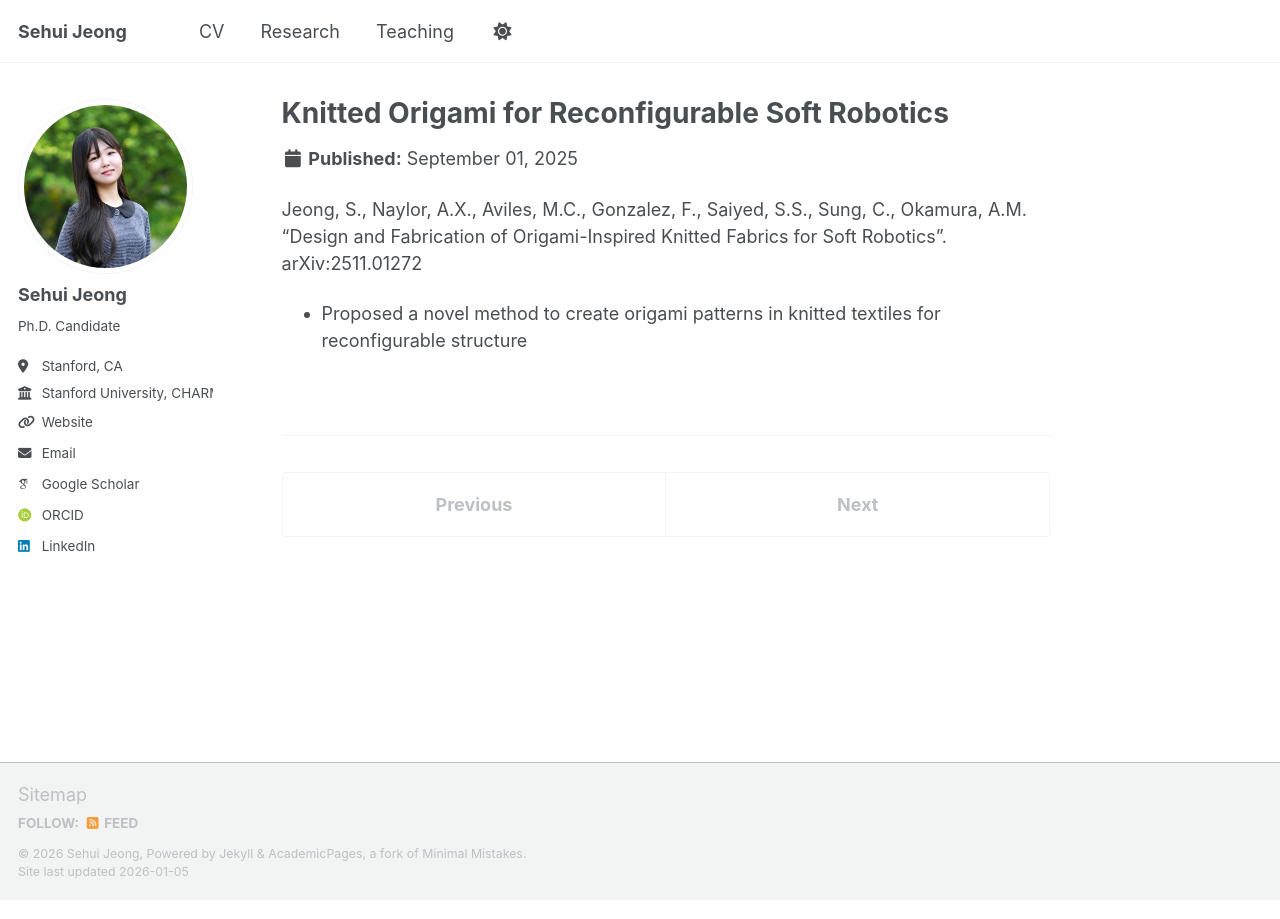
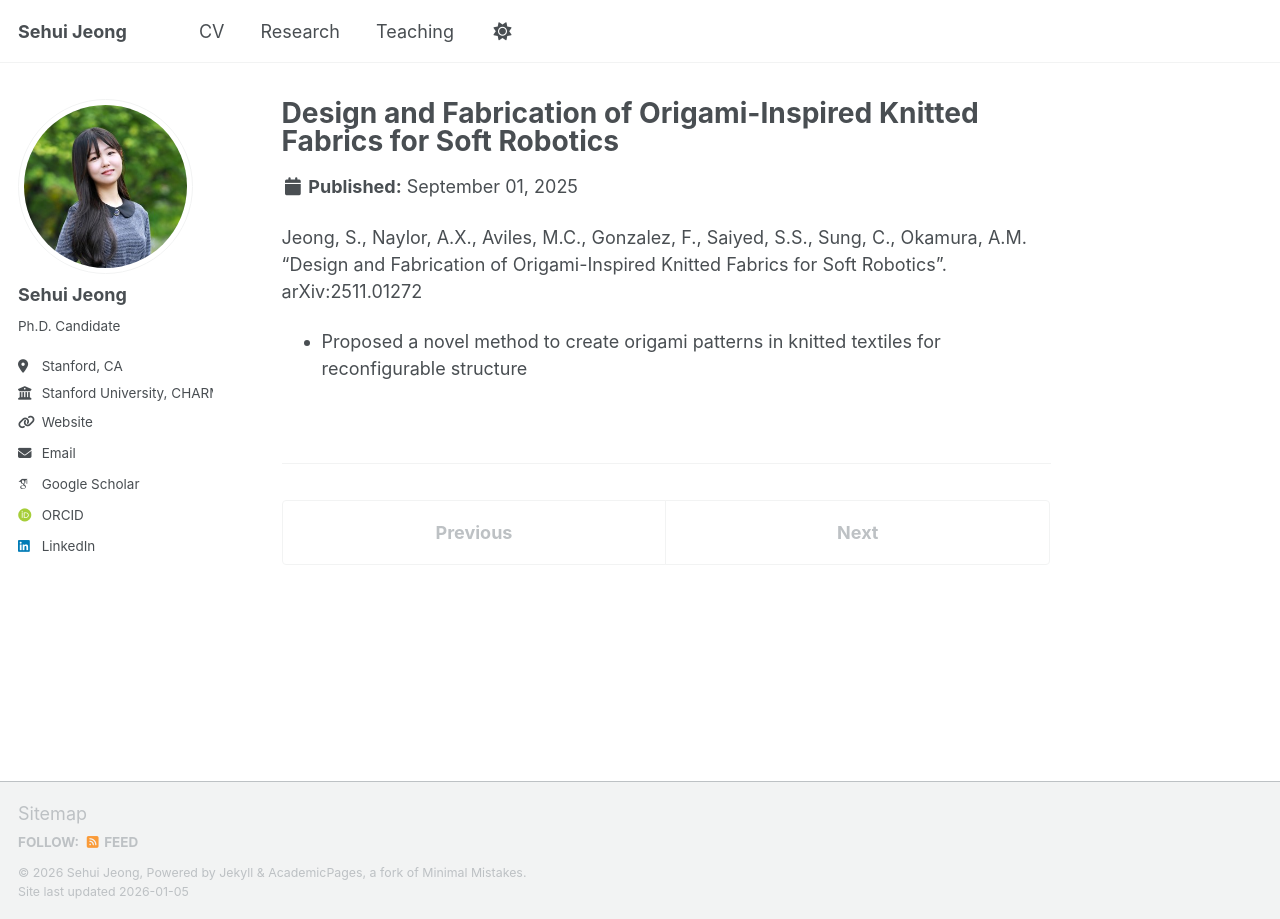
Before and after one commit to tpgml2612/Resume, a Jekyll site: the page built from _portfolio/2025-09-01-ROBOSOFT.md, in a window 1280 px wide. Built offline with Jekyll 4.4.1, drawn with Linux system fonts in a browser that asks for light colours; some web fonts are replaced; a script that is not in the unit is left out.

Commit message:
Update title and excerpt for ROBOSOFT entry

```diff
--- a/_portfolio/2025-09-01-ROBOSOFT.md
+++ b/_portfolio/2025-09-01-ROBOSOFT.md
@@ -1,6 +1,6 @@
 ---
-title: "Knitted Origami for Reconfigurable Soft Robotics"
-excerpt: "Paper In Preparation<br/>"
+title: "Design and Fabrication of Origami-Inspired Knitted Fabrics for Soft Robotics"
+excerpt: "Submitted<br/>"
 collection: portfolio
 external_link: "https://arxiv.org/abs/2511.01272"
 ---
```
